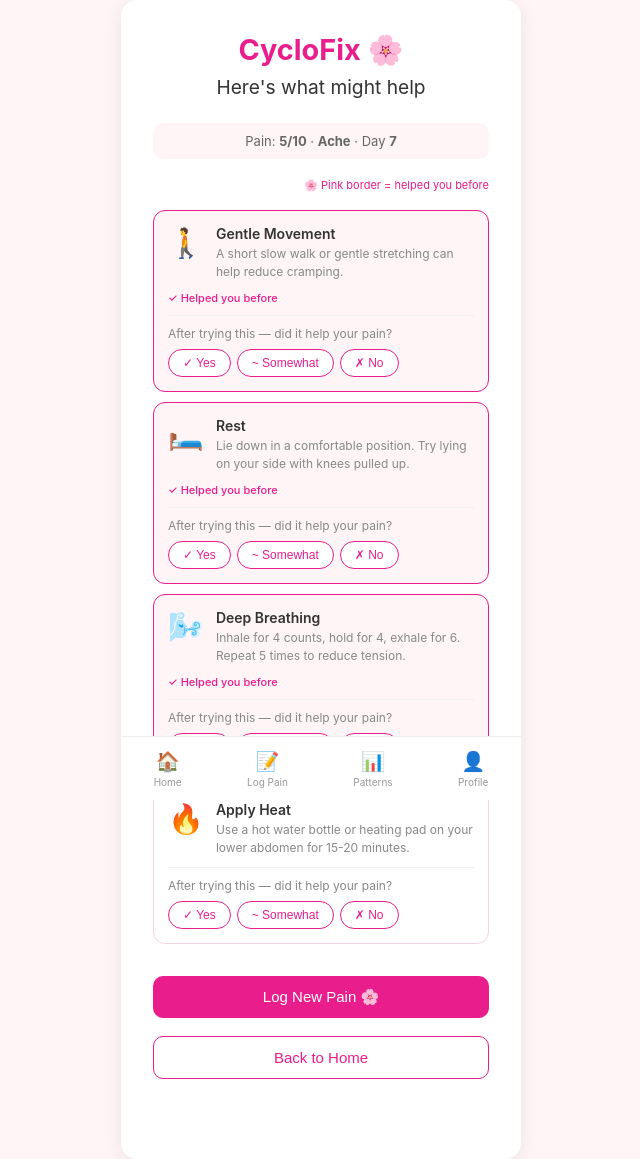
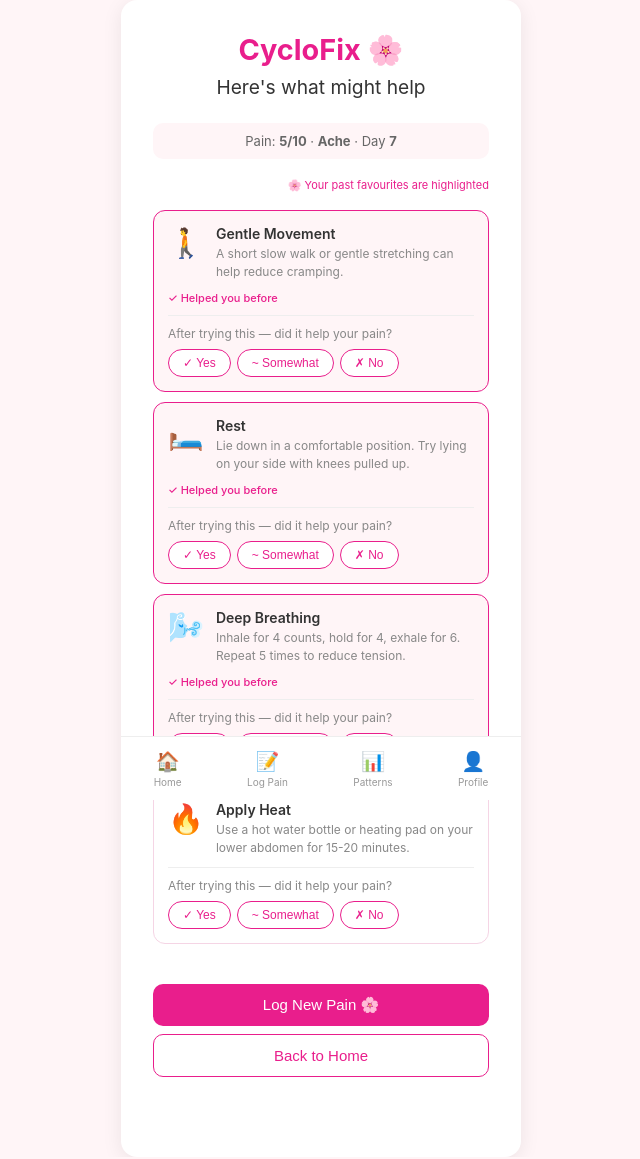
Before and after one commit to shreyastar927-afk/Cyclofix, a Flask app: page /suggestions in a window 1280 px wide. Shown: the whole page, without its empty margins (319-959 px from the left). After the commit the page ends 1077 px from the top, so only its background shows below. Run offline with Flask 3, Linux system fonts and the light colour scheme; a user stored in the database is signed in; data comes from the database, SQL or seed files in the repository.

Commit message:
Warmer suggestions legend, red No button, better spacing

```diff
--- a/templates/suggestions.html
+++ b/templates/suggestions.html
@@ -21,7 +21,7 @@
 
         <div class="suggestions-list">
             <div style="font-size:11px;color:#e91e8c;text-align:right;margin-bottom:8px">
-    🌸 Pink border = helped you before
+    🌸 Your past favourites are highlighted
 </div>
             {% for s in suggestions %}
             <div class="suggestion-card {% if s in helpful %}previously-helped{% endif %}">
@@ -59,7 +59,7 @@
         {% endfor %}
         </div>
 
-       <div style="display:flex;flex-direction:column;gap:10px;margin-top:1.5rem">
+       <div style="display:flex;flex-direction:column;gap:16px;margin-top:2rem"></div>
     <a href="/log">
         <button>Log New Pain 🌸</button>
     </a>
```
